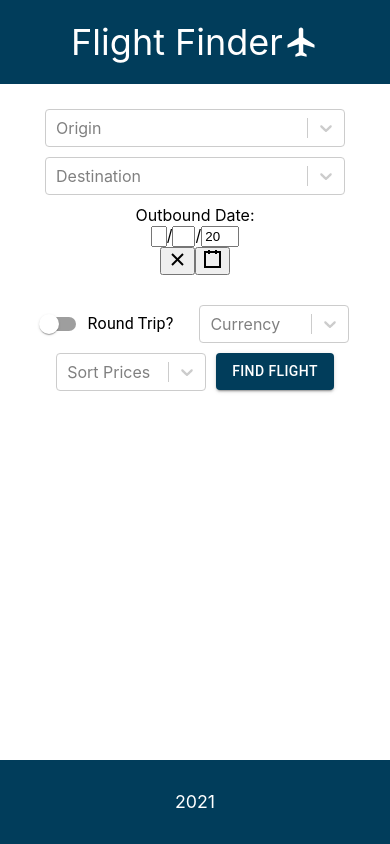
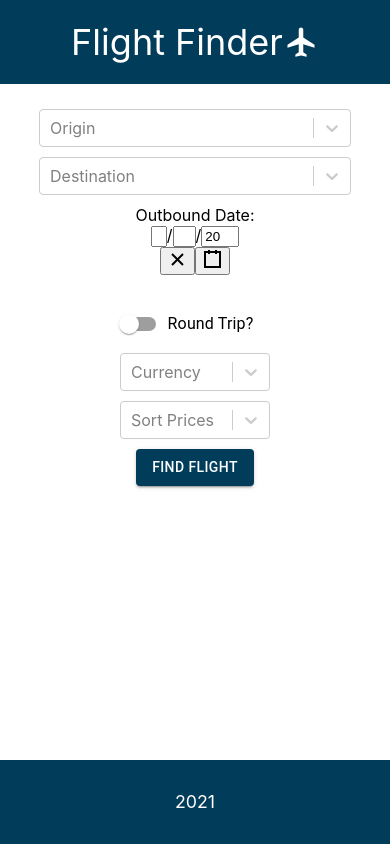
Before and after one commit to auddin431/CapitalOneSES, a React (Create React App) app in the folder flight/: page / in a window 390 px wide. Built offline with nearby package versions, Linux system fonts and the light colour scheme; no server answers.

Commit message:
made more responsive

```diff
--- a/flight/src/components/Main.css
+++ b/flight/src/components/Main.css
@@ -1,6 +1,6 @@
 .container1 {
   display: flex;
-  justify-content: space-evenly;
+  justify-content: center;
   flex-wrap: wrap;
 }
 
@@ -20,6 +20,20 @@
 
 .switch {
   margin: 5px;
+}
+
+@media (max-width: 520px) {
+  .container1 {
+    flex-direction: column;
+    align-content: center;
+  }
+  .dropdownPlace {
+    width: 80vw;
+  }
+  .container2 {
+    flex-direction: column;
+    align-content: center;
+  }
 }
 
 .main {
--- a/flight/src/components/Main.js
+++ b/flight/src/components/Main.js
@@ -142,7 +142,7 @@ const Main = () => {
           reqOptions
         );
         response = await response.json();
-        //console.log(response);
+        console.log(response);
         if (response.message) {
           //console.log("Error was received");
           throw new Error("No Response");
```
